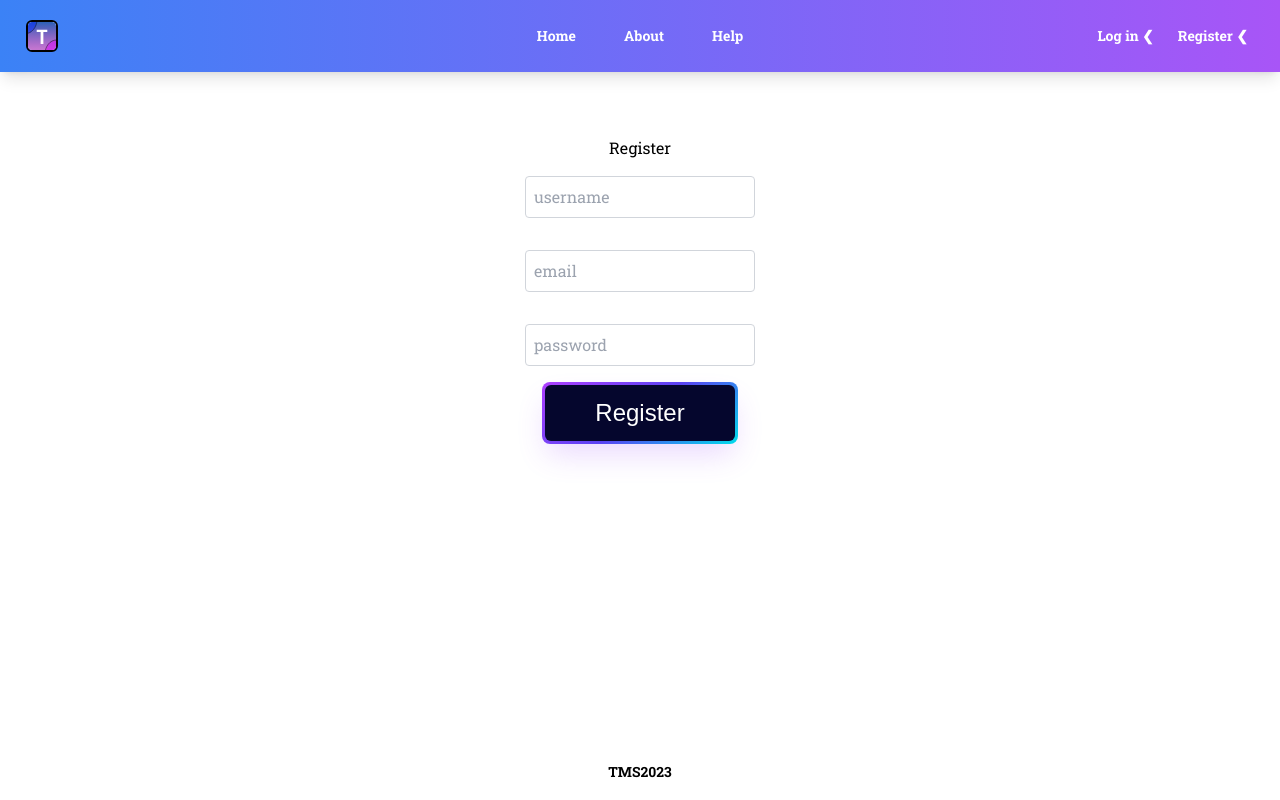
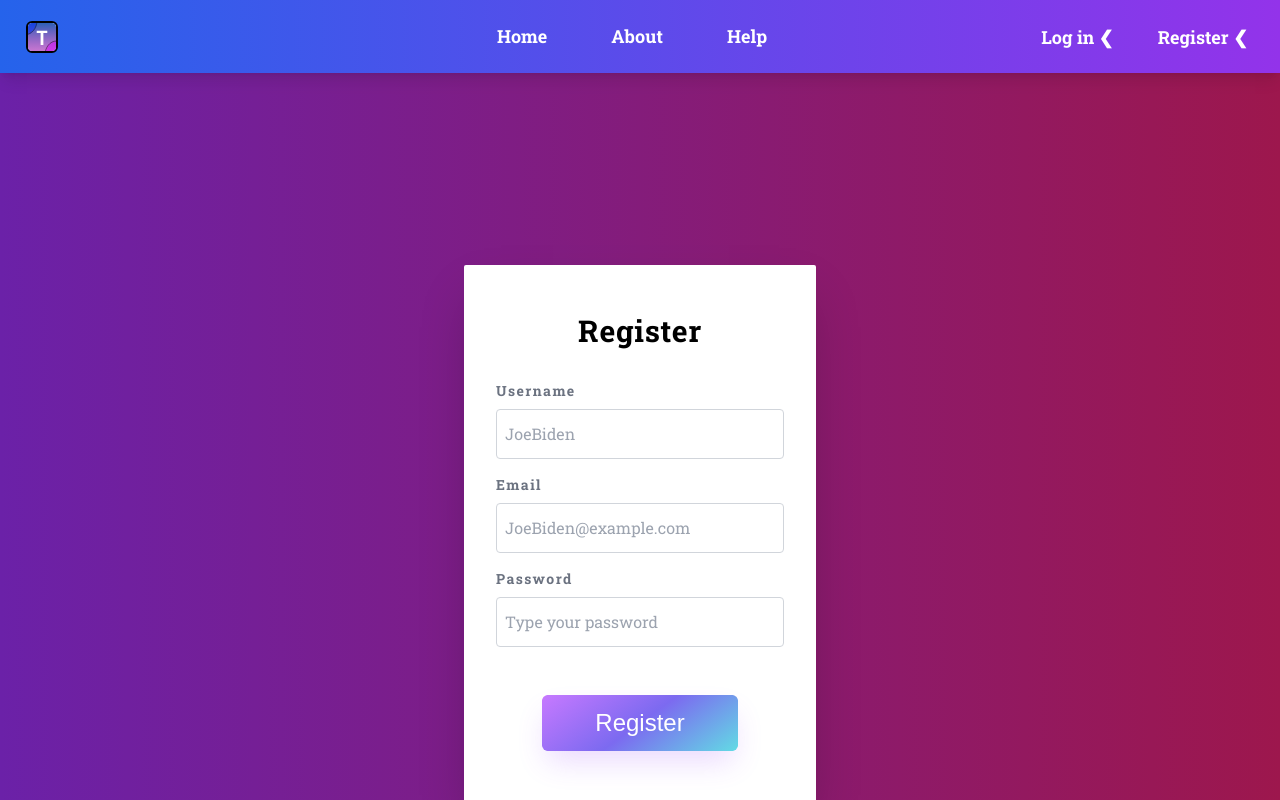
Before and after one commit to AVitrum/Task-management-system, a React (Vite) app in the folder front/: page /register in a window 1280 px wide. Shown: the top 800 px of the page. Built offline with nearby package versions, Linux system fonts and the light colour scheme; no server answers.

Commit message:
changed login and register pages

```diff
--- a/front/package.json
+++ b/front/package.json
@@ -18,6 +18,7 @@
     "react": "^18.2.0",
     "react-dom": "^18.2.0",
     "react-router-dom": "^6.16.0",
+    "react-toastify": "^9.1.3",
     "tailwind": "^4.0.0"
   },
   "devDependencies": {
--- a/front/src/components/Footer.tsx
+++ b/front/src/components/Footer.tsx
@@ -1,7 +1,7 @@
 export default function Footer() {
     return (
-        <div className="mt-auto text-sm font-semibold leading-6">
-            TMS2023
+        <div className="bg-blue-950 text-white py-2  text-center  leading-8">
+            Copyright © 2023  -  TMS.  All rights is reserved
         </div>
     );
 }
--- a/front/src/components/Header.tsx
+++ b/front/src/components/Header.tsx
@@ -12,7 +12,7 @@ export default function Header() {
     const navigate = useNavigate();
 
     const profile = async () => {
-        const res = await axios.get(`${backendIp}/api/auth/profile`, {
+        const res = await axios.get(`${backendIp}/api/users/profile`, {
             headers: {
                 Authorization: `Bearer ${token}`,
             },
@@ -37,8 +37,8 @@ export default function Header() {
     return (
 
 
-        <div className='bg-gradient-to-r from-blue-500 to-purple-500 text-white shadow-lg '>
-            <nav className="mx-auto flex max-w-7xl items-center justify-between p-6 lg:px-8" aria-label="Global">
+        <div className='bg-gradient-to-r from-blue-600 to-purple-600 text-white shadow-lg '>
+            <nav className=" flex items-center justify-between p-6 lg:px-8" >
                 <div className="flex lg:flex-1">
                     <a href="/" className="-m-1.5 -p-1.5">
                         <span className="sr-only">Your Company</span>
@@ -46,14 +46,14 @@ export default function Header() {
                     </a>
                 </div>
 
-                <div className=" lg:flex lg:gap-x-12">
-                    <a href="/" className="text-sm font-semibold leading-6">
+                <div className="ml-12 ">
+                    <a href="/" className="linkHomePage ">
                         Home
                     </a>
-                    <a href="#" className="text-sm font-semibold leading-6 ">
+                    <a href="#" className="linkHomePage">
                         About
                     </a>
-                    <a href="#" className="text-sm font-semibold leading-6 ">
+                    <a href="#" className="linkHomePage ">
                         Help
                     </a>
                 </div>
@@ -61,18 +61,19 @@ export default function Header() {
 
                     {userInfo.id === 0 || userInfo.id === undefined ? (
                         <>
-                                <Link to="/login" className="text-sm font-semibold leading-6 ">
+                            <Link to="/login" className="regLogLinks hover:text-green-500  lg:mr-4 md:mr-2 sm:mr-1">
                                 Log in <span aria-hidden="true">&#10094;</span>
                             </Link>
 
-                                <Link to="/register" className="text-sm font-semibold leading-6 ">
+                            <Link to="/register" className="regLogLinks hover:text-amber-500  ml-1">
                                 Register <span aria-hidden="true">&#10094;</span>
                             </Link >
 
                         </>
                     ) : (
-                            <button className="text-sm font-semibold leading-6  " onClick={logout}>
-                                Logout</button>
+                        <button className="regLogLinks hover:text-red-500  "
+                            onClick={logout}>
+                            Logout <span aria-hidden="true">&#10094;</span></button>
                     )}
 
                 </div>
--- a/front/src/components/Layout.tsx
+++ b/front/src/components/Layout.tsx
@@ -5,16 +5,17 @@ import Footer from "./Footer";
 
 export default function Layout() {
     return (
-        <div className="min-h-screen flex flex-col">
+        <div className="min-h-screen flex flex-col bg-gradient-to-r from-purple-800 to-pink-800">
             <header >
                 <Header />
             </header>
 
-            <main className="centerForm mt-16 mb-16 " >
+            <main className="w-screen mt-16 mb-16" >
                 <Outlet />
+
             </main>
 
-            <footer className="centerForm mt-auto mb-4">
+            <footer className=" mt-auto   ">
                 <Footer/>
             </footer>
         </div>
--- a/front/src/index.css
+++ b/front/src/index.css
@@ -10,6 +10,7 @@
 body{
   font-family: 'Roboto Slab', serif;
 
+
 }
 
 .padding-r {
@@ -19,8 +20,18 @@ body{
   @apply sm:pb-24 pb-12
 }
 .customInput{
-  @apply  mb-4 mt-4 w-full p-2 border border-gray-300 rounded
+  @apply mb-4 mt-2 w-72 py-3 px-2 border border-gray-300 rounded
 }
 .centerForm{
-  @apply min-h-full items-center justify-center grid place-items-center
+  @apply  grid place-items-center
 }
+
+.regLogLinks{
+  @apply text-lg font-semibold leading-6 transition-colors
+}
+.linkHomePage{
+  @apply  mr-1 lg:mr-16 md:mr-8 sm:mr-1 text-lg font-semibold leading-6 transition-colors hover:text-blue-300
+}
+.textOverInputField{
+  @apply text-gray-500  tracking-widest text-sm font-semibold
+}
--- a/front/src/pages/HomePage.tsx
+++ b/front/src/pages/HomePage.tsx
@@ -6,11 +6,13 @@ export default function HomePage() {
     const {userInfo} = useContext(UserContext);
 
     return(
-        <div >
+        <div className="text-white" >
           <br/>
           <br/>
           <br/>
           <br/>
+          <br/>
+          Here will be something interesting but later
           <br/>
           <>
           {userInfo.id}
@@ -26,6 +28,7 @@ export default function HomePage() {
           <br/>
           <>
           {userInfo.role}
+
           </>
         </div>
     );
--- a/front/src/pages/LoginPage.tsx
+++ b/front/src/pages/LoginPage.tsx
@@ -2,6 +2,8 @@ import axios from "axios";
 import { useState, useContext } from "react";
 import { UserContext } from "../components/UserContext";
 import { useNavigate } from "react-router-dom";
+import { ToastContainer, toast } from 'react-toastify';
+import 'react-toastify/dist/ReactToastify.css';
 import backendIp from "../serverconfig";
 
 export default function LoginPage() {
@@ -11,38 +13,79 @@ export default function LoginPage() {
 
     const navigate = useNavigate();
 
+    const notify = (message: string) => {
+        toast.error(message, {
+            position: "top-right",
+            autoClose: 5000,
+            hideProgressBar: false,
+            closeOnClick: true,
+            pauseOnHover: true,
+            draggable: true,
+            progress: undefined,
+            theme: "colored",
+        });
+    }
+
     const onSubmit = async (e: React.FormEvent) => {
         e.preventDefault();
-        const res = await axios.post(`${backendIp}/api/auth/authenticate`,
+        try {
+            const response = await axios.post(`${backendIp}/api/auth/authenticate`,
                 {
                     username,
                     password,
                 })
-        setToken(res.data.token);
+            setToken(response.data.token);
+
             navigate('/');
             window.location.reload();
+
+        } catch (error: any) {
+            notify(error.response.data);
+        }
     }
 
     return (
+        <div className="py-4 mx-10 my-30
+         flex flex-col justify-center items-center ">
+            <div className="bg-white px-8 pt-12 pb-14
+            rounded-sm shadow-2xl my-32">
+                <form className=" " onSubmit={(e) => onSubmit(e)}>
+                    <h1 className="text-black tracking-wide text-3xl font-black mb-8 centerForm">Login</h1>
 
-        <form className="centerForm " onSubmit={(e) => onSubmit(e)}>
-            <h1 className="text-xl font-semibold mb-4">Login</h1>
-
+                    <h2 className="textOverInputField">Username</h2>
                     <input type="text"
-                placeholder="username"
+                        placeholder="Type your username"
                         value={username}
                         onChange={ev => setUsername(ev.target.value)}
-                className="customInput" />
+                        className="customInput " />
 
+                    <h2 className="textOverInputField">Password</h2>
                     <input type="password"
-                placeholder="password"
+                        placeholder="Type your password"
                         value={password}
                         onChange={ev => setPassword(ev.target.value)}
                         className="customInput" />
-            <button className="button-64" type="submit" >
+
+                    <div className="centerForm">
+                        <button className="button-64 mt-8 " type="submit" >
                             <span className="text">Login</span>
                         </button>
+                    </div>
                 </form>
+                <ToastContainer
+                    position="top-right"
+                    autoClose={5000}
+                    hideProgressBar={false}
+                    newestOnTop={false}
+                    closeOnClick
+                    rtl={false}
+                    pauseOnFocusLoss
+                    draggable
+                    pauseOnHover
+                    theme="colored"
+                />
+            </div>
+        </div>
 
     );
 
--- a/front/src/pages/RegisterPage.tsx
+++ b/front/src/pages/RegisterPage.tsx
@@ -1,6 +1,8 @@
 import axios from "axios";
 import { useState } from "react";
 import { useNavigate } from "react-router-dom";
+import { ToastContainer, toast } from 'react-toastify';
+import 'react-toastify/dist/ReactToastify.css';
 import backendIp from "../serverconfig";
 
 export default function RegisterPage() {
@@ -9,46 +11,95 @@ export default function RegisterPage() {
     const [email, setEmail] = useState('');
     const [password, setPassword] = useState('');
 
+
     const navigate = useNavigate();
+
+    const notify = (message: string) => {
+        toast.error(message, {
+            position: "top-right",
+            autoClose: 5000,
+            hideProgressBar: false,
+            closeOnClick: true,
+            pauseOnHover: true,
+            draggable: true,
+            progress: undefined,
+            theme: "colored",
+        });
+    }
 
     const onSubmit = async (e: React.FormEvent) => {
         e.preventDefault();
-        await axios.post(`${backendIp}/api/auth/register`,
-        {
+
+        try {
+             await axios.post(`${backendIp}/api/auth/register`, {
                 username,
                 email,
                 password,
             });
                 navigate('/login');
+
+        } catch (error: any) {
+            notify(error.response.data);
         }
 
+    }
+
+
     return (
-        <div>
-            <form className="centerForm"
-                onSubmit={(e) => onSubmit(e)}>
-                <h1>Register</h1>
+        <div className="py-4 mx-10 my-28
+        flex flex-col justify-center items-center ">
+            <div className="bg-white px-8 pt-12 pb-14
+           rounded-sm shadow-2xl my-30">
+                <form className="" onSubmit={(e) => onSubmit(e)}>
+                    <h1 className="text-black tracking-wide text-3xl font-black mb-8 centerForm">Register</h1>
+
+                    <h2 className="textOverInputField">Username</h2>
+
                     <input type="text"
-                    placeholder="username"
+                        placeholder="JoeBiden"
                         value={username}
                         onChange={ev => setUsername(ev.target.value)}
                         className="customInput" />
+
+                    <h2 className="textOverInputField">Email</h2>
+
                     <input type="email"
-                    placeholder="email"
+                        placeholder="JoeBiden@example.com"
                         value={email}
                         onChange={ev => setEmail(ev.target.value)}
                         className="customInput" />
 
+                    <h2 className="textOverInputField">Password</h2>
+
+
                     <input type="password"
-                    placeholder="password"
+                        placeholder="Type your password"
                         value={password}
                         onChange={ev => setPassword(ev.target.value)}
                         className="customInput" />
-                <button className="button-64" type="submit" >
+                    <div className="centerForm">
+                        <button className="button-64 mt-8" type="submit" >
                             <span className="text">Register</span>
                         </button>
+                    </div>
                 </form>
 
+
+                <ToastContainer
+                    position="top-right"
+                    autoClose={5000}
+                    hideProgressBar={false}
+                    newestOnTop={false}
+                    closeOnClick
+                    rtl={false}
+                    pauseOnFocusLoss
+                    draggable
+                    pauseOnHover
+                    theme="colored"
+                />
             </div>
+        </div>
+
 
     );
 }
--- a/front/src/styles/buttons.css
+++ b/front/src/styles/buttons.css
@@ -4,7 +4,7 @@
 /* CSS */
 .button-64 {
   align-items: center;
-  background-image: linear-gradient(144deg,#AF40FF, #5B42F3 50%,#00DDEB);
+  background-image: linear-gradient(144deg,#c779ff, #7c6af0 50%,#62dbe4);
   border: 0;
   border-radius: 8px;
   box-shadow: rgba(151, 65, 252, 0.2) 0 15px 30px -5px;
@@ -17,7 +17,7 @@
   line-height: 1em;
   max-width: 100%;
   min-width: 140px;
-  padding: 3px;
+
   text-decoration: none;
   user-select: none;
   -webkit-user-select: none;
@@ -36,7 +36,7 @@
 }
 
 .button-64 span {
-  background-color: rgb(5, 6, 45);
+  background-image: linear-gradient(144deg,#c779ff, #7c6af0 50%,#62dbe4);
   padding: 16px 24px;
   border-radius: 6px;
   width: 100%;
--- a/front/tailwind.config.js
+++ b/front/tailwind.config.js
@@ -9,7 +9,7 @@ export default {
 
       colors:{
         primary: '#2022225',
-        secondart: '#5865f2',
+        secondary: '#5865f2',
       },
 
     },
```
Also changed, not shown: front/src/App.tsx (line endings or trailing spaces), 1 other file (tests, documents, lock files or other folders). Lines whose indentation alone changed are shown as unchanged.
